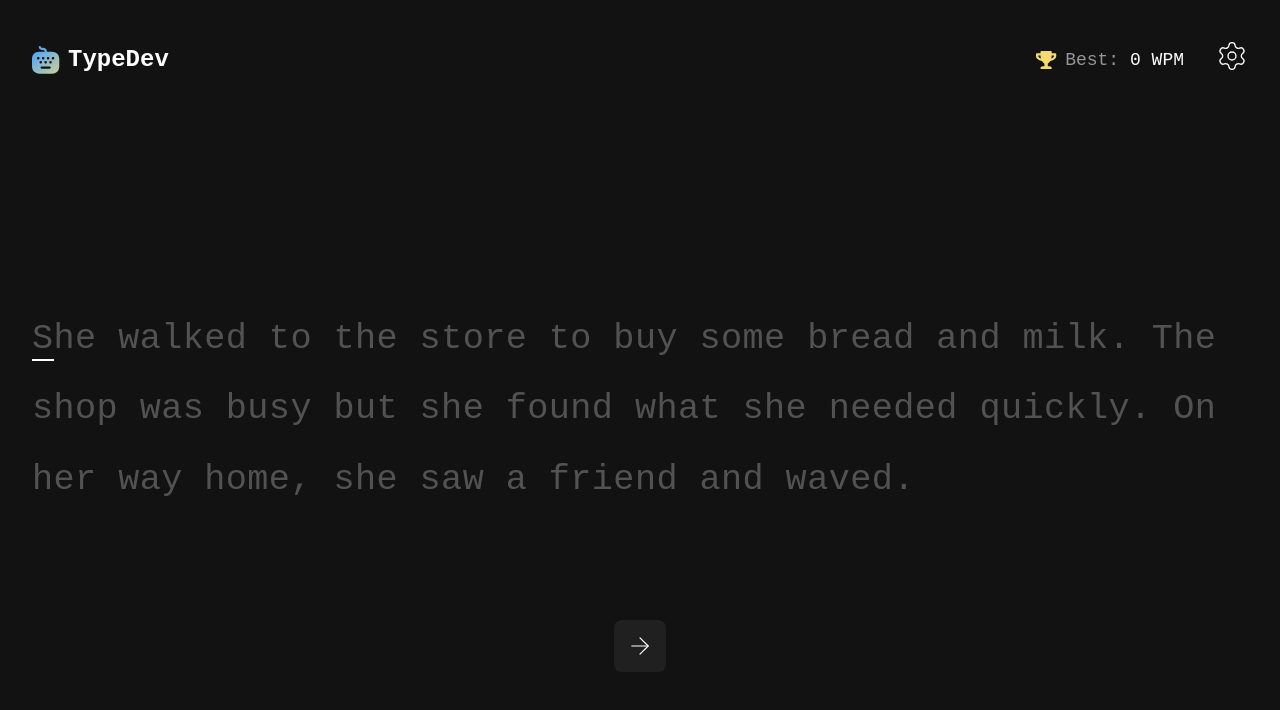
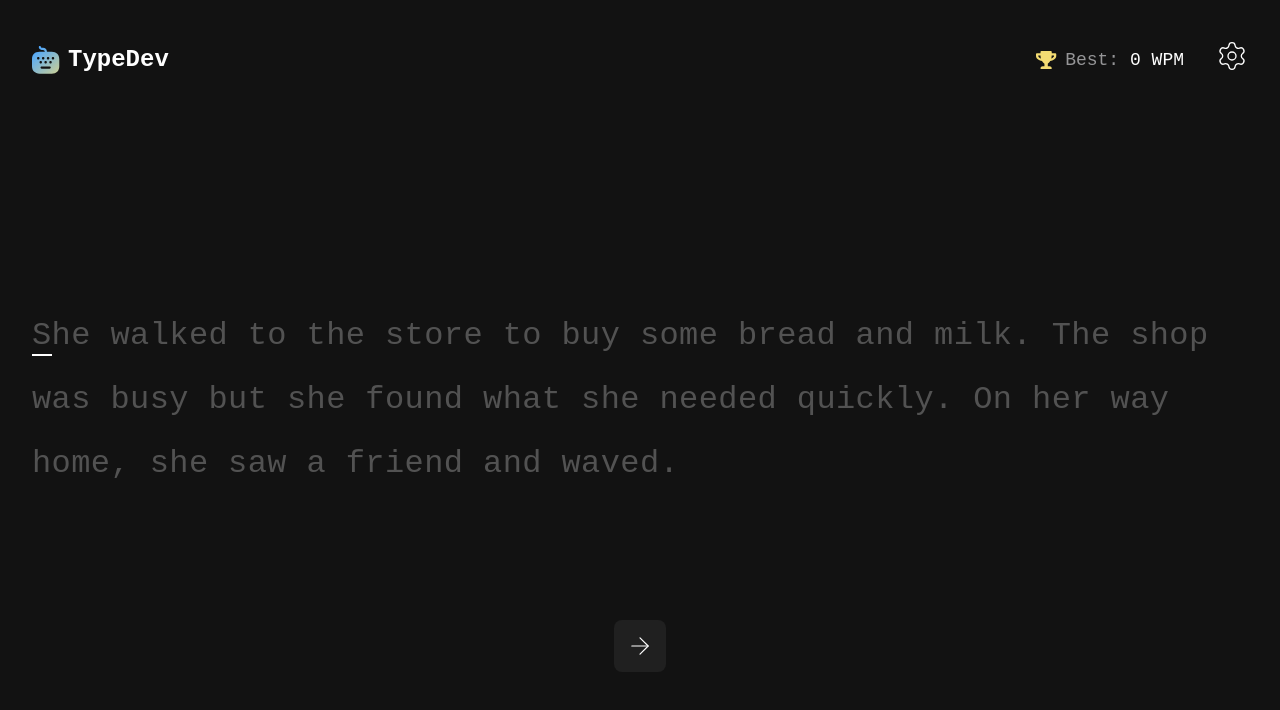
Before and after one commit to Luminoso1/typing-speed-test, a React app: page / in a window 1280 px wide. Shown: the top 710 px of the page. Built offline with nearby package versions, Linux system fonts and the light colour scheme; the HTML template or start-up script is replaced by a standard one; what tailwind-animations would draw is missing.

Commit message:
refactor typebox with a custom scroll hook

```diff
--- a/src/components/TypeBox.tsx
+++ b/src/components/TypeBox.tsx
@@ -1,6 +1,7 @@
-import { useEffect, useRef, useMemo } from 'react'
-import type { CharacterState } from '../lib/types.ts'
+import { useMemo } from 'react'
 import Char from './Char'
+import type { CharacterState } from '../lib/types'
+import useScroll from '../hooks/useScroll'
 
 type Props = {
   text: string
@@ -10,31 +11,12 @@ type Props = {
 
 export default function TypeBox({ text, userInput, errors }: Props) {
   const chars = useMemo(() => text.split(''), [text])
-
-  const containerCharsRef = useRef<HTMLDivElement>(null)
-  const currentCharRef = useRef<HTMLSpanElement>(null)
-
-  useEffect(() => {
-    if (!currentCharRef.current || !containerCharsRef.current) return
-
-    const container = containerCharsRef.current
-    const item = currentCharRef.current
-
-    const itemTop = item.offsetTop
-
-    const containerPadding = 2
-
-    container.scrollTo({
-      top: itemTop - containerPadding,
-      behavior: 'smooth',
-    })
-  }, [userInput.length])
+  const { container, element } = useScroll(userInput, 2)
 
   return (
-    <div className="w-full border-none tracking-[.4px] text-white">
     <div
-        ref={containerCharsRef}
-        className="h-[calc(3*2em)] overflow-hidden scroll-smooth font-mono text-[2.2rem] leading-loose outline-none"
+      ref={container}
+      className="relative h-[calc(4*2em)] overflow-hidden scroll-smooth font-mono text-[2rem] leading-loose tracking-[.4px] outline-none md:h-[calc(3*2em)]"
     >
       {chars.map((char, index) => {
         let state: CharacterState = 'EMPTY'
@@ -49,11 +31,10 @@ export default function TypeBox({ text, userInput, errors }: Props) {
             value={char}
             state={state}
             isCurrent={isCurrent}
-              ref={isCurrent ? currentCharRef : null}
+            ref={isCurrent ? element : null}
           />
         )
       })}
     </div>
-    </div>
   )
 }
--- /dev/null
+++ b/src/hooks/useScroll.tsx
@@ -0,0 +1,19 @@
+import { useRef, useEffect } from 'react'
+
+export default function useScroll(input: string, padding: number) {
+  const container = useRef<HTMLDivElement>(null)
+  const element = useRef<HTMLSpanElement>(null)
+
+  useEffect(() => {
+    if (!element.current || !container.current) return
+
+    const top = element.current.offsetTop
+
+    container.current.scrollTo({
+      top: top - padding,
+      behavior: 'smooth',
+    })
+  }, [input.length, padding])
+
+  return { container, element }
+}
```
Lines whose indentation alone changed are shown as unchanged.
